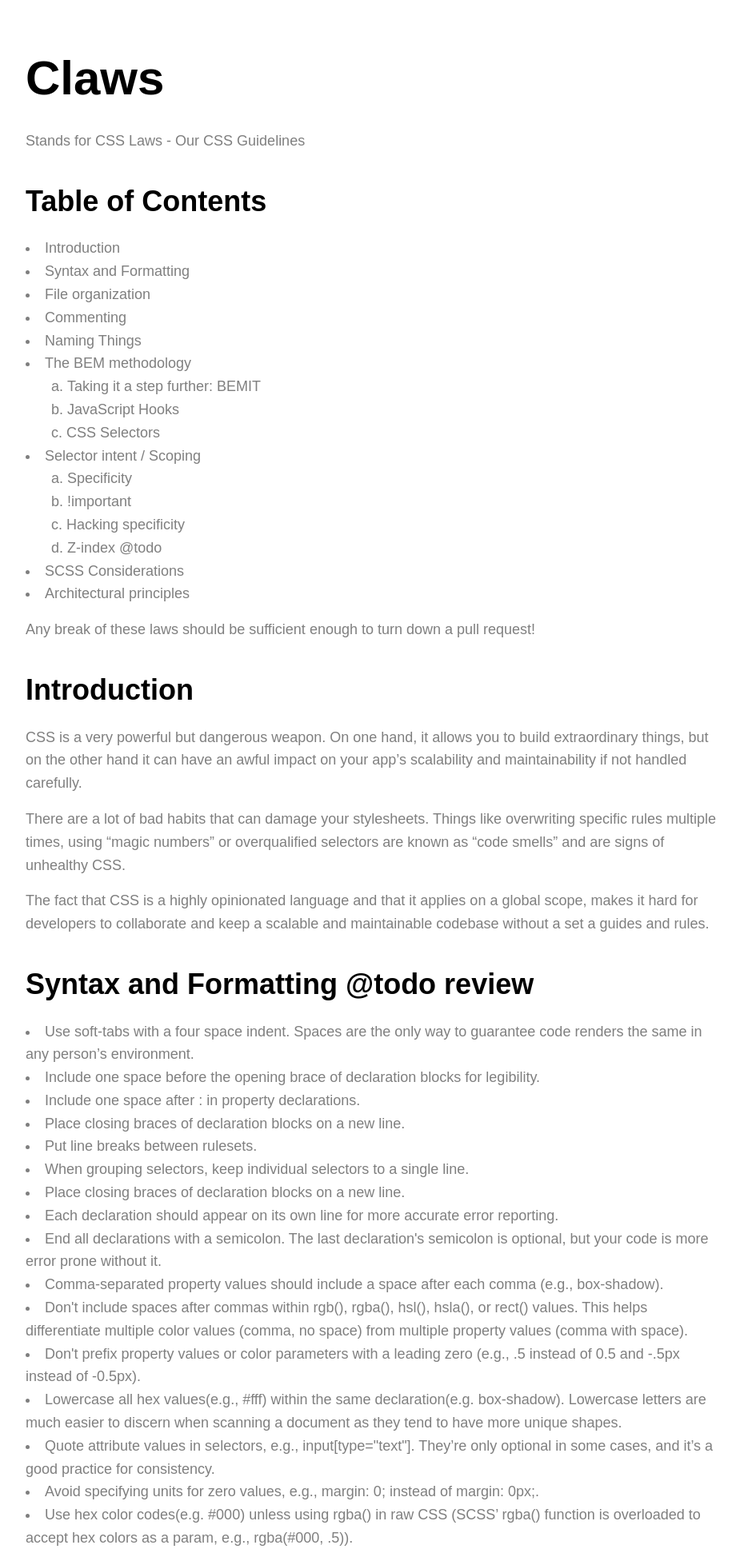
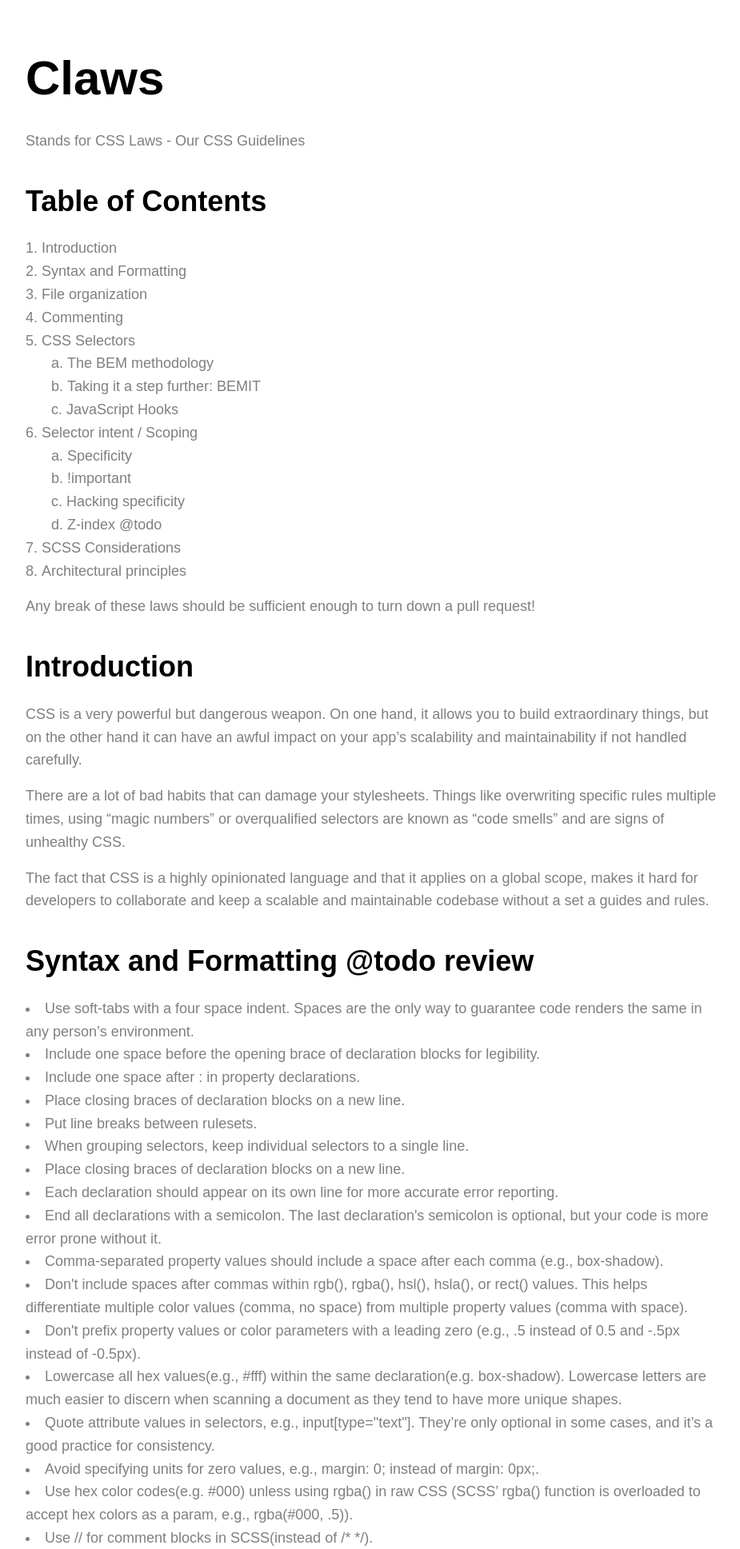
Before and after one commit to pixelgrade/guides, a PHP site: page /css/index.html in a window 1280 px wide. Shown: the top 1937 px of the page at 80% size, without its empty margins (176-1101 px from the left). Run offline with PHP 8.4, Linux system fonts and the light colour scheme.

Commit message:
CLaws mark-up structure

```diff
--- a/css/assets/scss/base/_typography.scss
+++ b/css/assets/scss/base/_typography.scss
@@ -21,7 +21,7 @@ h1, h2, h3, h4, h5, h6 {
 }
 
 ul, ol {
-	list-style: inside;
+	list-style-position: inside;
 }
 
 ul ul,
--- a/css/index.html
+++ b/css/index.html
@@ -7,27 +7,29 @@
 </head>
 <body>
 
+<header>
 	<h1>Claws</h1>
 	<p>Stands for CSS Laws - Our CSS Guidelines</p>
+</header>
 
+<section class="table-of-contents">
 	<h2>Table of Contents</h2>
 	<nav>
 		<ol>
-		<li><a href="#">Introduction</a></li>
-		<li><a href="#">Syntax and Formatting</a></li>
-		<li><a href="#">File organization</a></li>
-		<li><a href="#">Commenting</a></li>
-		<li><a href="#">Naming Things</a></li>
+			<li><a href="#chapter-introduction">Introduction</a></li>
+			<li><a href="#chapter-syntax-formatting">Syntax and Formatting</a></li>
+			<li><a href="#chapter-file-organization">File organization</a></li>
+			<li><a href="#chapter-commenting">Commenting</a></li>
 			<li>
-			<a href="#">The BEM methodology</a>
+				<a href="#chapter-selectors">CSS Selectors</a>
 				<ol>
-				<li><a href="#">Taking it a step further: BEMIT</a></li>
-				<li><a href="#">JavaScript Hooks</a></li>
-				<li><a href="#">CSS Selectors</a></li>
+					<li><a href="#subchapter-bem">The BEM methodology</a></li>
+					<li><a href="#subchamter-bemit">Taking it a step further: BEMIT</a></li>
+					<li><a href="#subchapter-javascript-hooks">JavaScript Hooks</a></li>
 				</ol>
 			</li>
 			<li>
-			<a href="#">Selector intent / Scoping</a>
+				<a href="#chapter">Selector intent / Scoping</a>
 				<ol>
 					<li><a href="#">Specificity</a></li>
 					<li><a href="#">!important</a></li>
@@ -35,21 +37,25 @@
 					<li><a href="#">Z-index @todo</a></li>
 				</ol>
 			</li>
-		<li><a href="#">SCSS Considerations</a></li>
-		<li><a href="#">Architectural principles</a></li>
+			<li><a href="#chapter-scss-considerations">SCSS Considerations</a></li>
+			<li><a href="#chapter-architectural-principles">Architectural principles</a></li>
 		</ol>
 	</nav>
 
 
 	Any break of these laws should be sufficient enough to turn down a pull request!
+</section><!-- .table-of-contents -->
 
-<h2>Introduction</h2>
+<section class="chapter  chapter--introduction">
+	<h2 id="chapter-introduction">Introduction</h2>
 
 	<p>CSS is a very powerful but dangerous weapon. On one hand, it allows you to build extraordinary things, but on the other hand it can have an awful impact on your app’s scalability and maintainability if not handled carefully.</p>
 	<p>There are a lot of bad habits that can damage your stylesheets. Things like overwriting specific rules multiple times, using “magic numbers” or overqualified selectors are known as “code smells” and are signs of unhealthy CSS.</p>
 	<p>The fact that CSS is a highly opinionated language and that it applies on a global scope, makes it hard for developers to collaborate and keep a scalable and maintainable codebase without a set a guides and rules.</p>
+</section><!-- .chapter--introduction -->
 
-<h2>Syntax and Formatting @todo review</h2>
+<section class="chapter  chapter--syntax-formatting">
+	<h2 id="chapter-syntax-formatting">Syntax and Formatting @todo review</h2>
 
 	<ul>
 		<li>Use soft-tabs with a four space indent. Spaces are the only way to guarantee code renders the same in any person’s environment.</li>
@@ -105,7 +111,10 @@ Any break of these laws should be sufficient enough to turn down a pull request!
 	</ul>
 
 	Often times we don't need to set all the values a shorthand property represents. For example, HTML headings only set top and bottom margin, so when necessary, only override those two values. Excessive use of shorthand properties often leads to sloppier code with unnecessary overrides and unintended side effects.
-<h2>File organization</h2>
+</section><!-- .chapter--syntax-formatting -->
+
+<section class="chapter  chapter--file-organization">
+	<h2 id="chapter-file-organization">File organization</h2>
 	<h3>Folder Structure</h3>
 	<ul>
 		<li>Settings — default, settings and variables.</li>
@@ -215,16 +224,20 @@ style.scss
 
 	<p>main.scss will be included in style.scss. style.scss holds css comments /* */ with pieces of information(e.g. WordPress theme version) that will appear as comments in the generated style.css file.</p>
 
-<h2>Commenting</h2>
+</section><!-- .chapter--file-organization -->
+
+<section class="chapter  chapter--commenting">
+	<h2 id="chapter-commenting">Commenting</h2>
 	<p>Double slash “ // ” comments should be used for comment blocks in SCSS(instead of /* */). A notable exception would be in _main.scss described above.</p>
+</section><!-- .chapter--commenting -->
 
-<h2>CSS Selectors</h2>
+<section class="chapter  chapter--selectors">
+	<h2 id="chapter-selectors">CSS Selectors</h2>
 	The absence of scope in CSS is one of the main reasons code gets bad. Nesting is not an option since it brings unwanted specificity to your selectors. This leaves us with the only option of using a naming convention for the class names used.
-<h3>Naming stuff</h3>
-<h4>BEM</h4>
+	<h4 id="subchapter-bem">BEM</h4>
 	<a href="http://getbem.com/naming/">http://getbem.com/naming/</a>
 
-<h4>BEMIT</h4>
+	<h4 id="subchamter-bemit">BEMIT</h4>
 	<a href="http://csswizardry.com/2015/08/bemit-taking-the-bem-naming-convention-a-step-further/">http://csswizardry.com/2015/08/bemit-taking-the-bem-naming-convention-a-step-further/</a>
 
 	<p>An ID / class should be as short as possible but as long as necessary</p>
@@ -239,10 +252,12 @@ The absence of scope in CSS is one of the main reasons code gets bad. Nesting is
 	<p>Utilities classes are in no way attached to any piece of ui or code. Each class has a specific purpose and they come from methodologies like Tachyons / Basscss / Atomic CSS. They are more suited when developing for an environment where you have full control over the markup but that’s not the case for WordPress.</p>
 	<h4>State: is-, has-</h4>
 	<p>State classes define a scope which each elements are styled in a certain way cause of the current state of the application. They are usually temporary or optional</p>
-<h4>JavaSript Hooks: js-</h4>
+	<h4 id="subchapter-javascript-hooks">JavaSript Hooks: js-</h4>
 	<p>These classes don’t have any stylistic purposes and are used to bind JavaScript to them for a certain behavior.</p>
+</section><!-- .chapter--selectors -->
 
-<h2>SCSS Considerations</h2>
+<section class="chapter  chapter--scss-considerations">
+	<h2 id="chapter-scss-considerations">SCSS Considerations</h2>
 	Avoid unnecessary nesting
 	<h3>Mixins and @extend</h3>
 	Mixins are powerful tools which can be used to leverage your work and also handy shortcuts. The most valuable use of mixins is generating CSS. It is very helpful for having DRY code and changes in different modules come with less effort. We should at most times try to keep the declaration and usage of mixins inside the same files so we don’t create any unneeded dependencies. The same applies for @extend which must not be used inside components! Components should be independent chunks of code with high portability. Also using @extend proves to be less performant than using mixins (probably even repeating code) when the source is gzipped. (see http://csswizardry.com/2016/02/mixins-better-for-performance/)
@@ -255,9 +270,16 @@ Mixins are powerful tools which can be used to leverage your work and also handy
 	<li>Develop a consistent commenting hierarchy.</li>
 	<li>Use consistent white space to your advantage when separating sections of code for scanning larger documents.</li>
 	<li>When using multiple CSS files, break them down by component instead of page. Pages can be rearranged and components moved.</li>
+</section><!-- .chapter--scss-considerations -->
 
-<h2>Architectural principles</h2>
+<section class="chapter  chapter--architectural-principles">
+	<h2 id="chapter-architectural-principles">Architectural principles</h2>
+</section><!-- .chapter--architectural-principles -->
 
+
+<hr />
+
+<footer>
 	<h4>Tot felul de referinte:</h4>
 
 	<ul>
@@ -269,6 +291,7 @@ Mixins are powerful tools which can be used to leverage your work and also handy
 		<li><a href="http://csswizardry.com/2013/05/scope-in-css/">http://csswizardry.com/2013/05/scope-in-css/</a></li>
 		<li><a href="http://csswizardry.com/2015/08/bemit-taking-the-bem-naming-convention-a-step-further/">http://csswizardry.com/2015/08/bemit-taking-the-bem-naming-convention-a-step-further/</a></li>
 	</ul>
+</footer>
 
 </body>
 </html>
--- a/css/rtl.css
+++ b/css/rtl.css
@@ -136,7 +136,7 @@ h1, h2, h3, h4, h5, h6, ul, ol, dl, p, table, pre, code { margin-bottom: 1rem; }
 
 h1, h2, h3, h4, h5, h6 { font-size: 1.6rem; color: black; margin-top: 2rem; }
 
-ul, ol { list-style: inside; }
+ul, ol { list-style-position: inside; }
 
 ul ul, ol ol { margin-right: 2rem; margin-bottom: 0; }
 
--- a/css/style.css
+++ b/css/style.css
@@ -136,7 +136,7 @@ h1, h2, h3, h4, h5, h6, ul, ol, dl, p, table, pre, code { margin-bottom: 1rem; }
 
 h1, h2, h3, h4, h5, h6 { font-size: 1.6rem; color: black; margin-top: 2rem; }
 
-ul, ol { list-style: inside; }
+ul, ol { list-style-position: inside; }
 
 ul ul, ol ol { margin-left: 2rem; margin-bottom: 0; }
 
```
Lines whose indentation alone changed are shown as unchanged.
